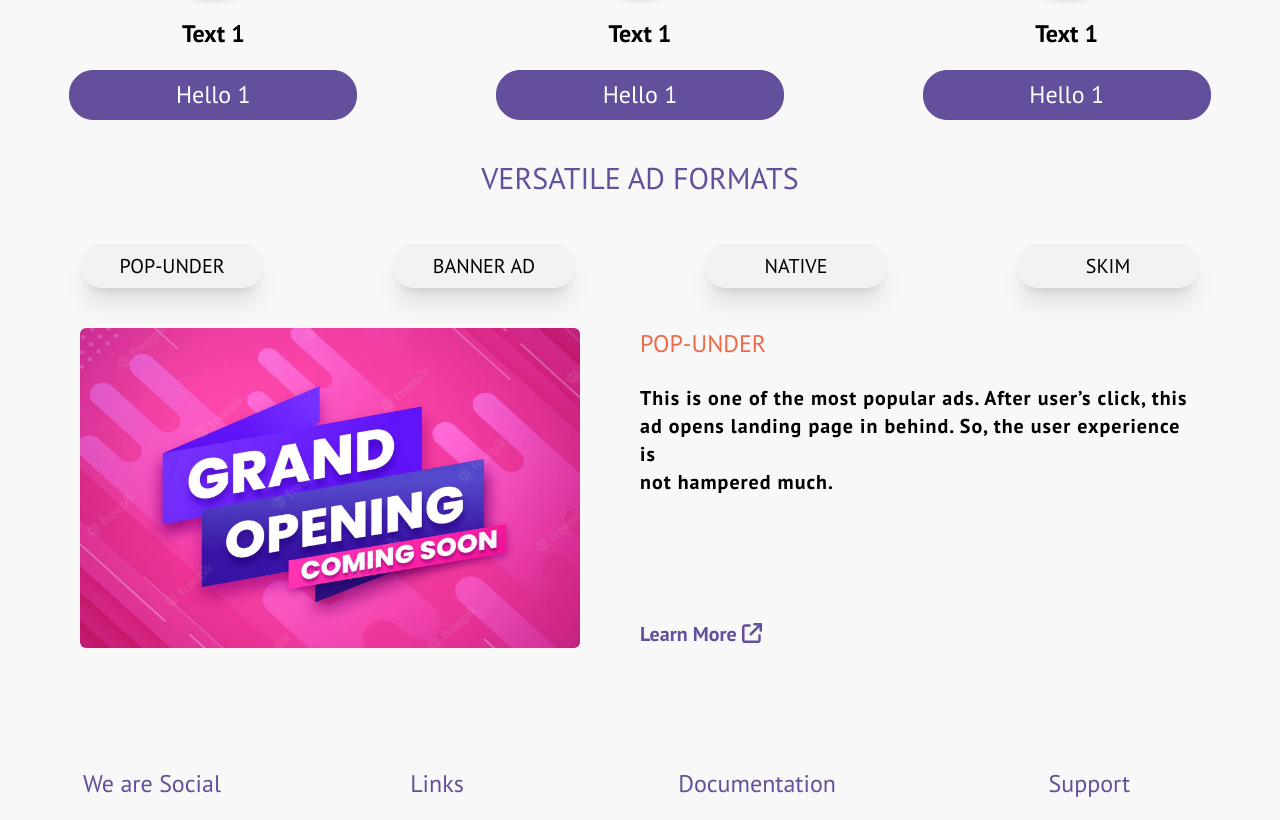
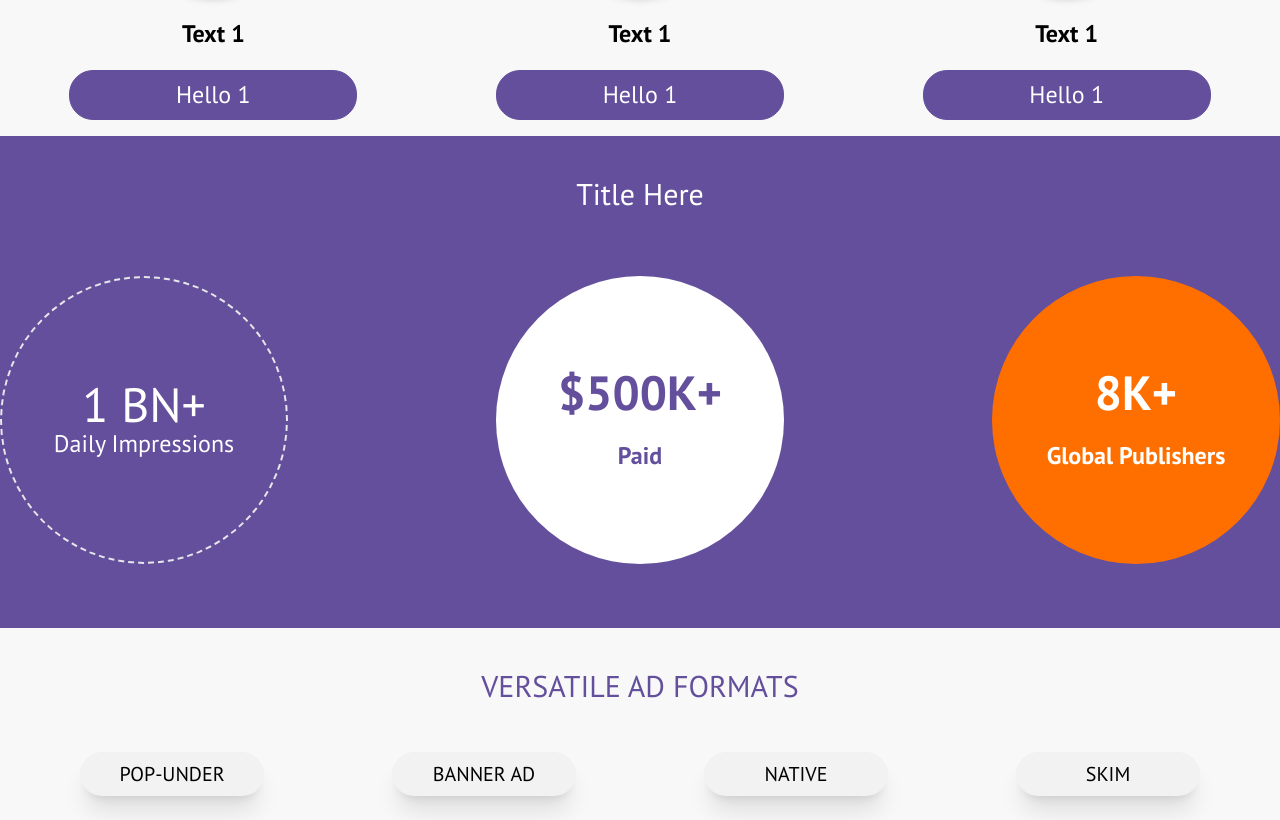
Before and after one commit to Ashraful2880/Masterkey-Assignment-1, a React (Create React App) app: page / in a window 1280 px wide. Shown: the part 560-1380 px from the top of the page. Built offline with nearby package versions, Linux system fonts and the light colour scheme.

Commit message:
Home Feature page design added

```diff
--- a/src/Component/Dashboard/BannarAd/BannarAd.jsx
+++ b/src/Component/Dashboard/BannarAd/BannarAd.jsx
@@ -2,7 +2,7 @@ import { faArrowUpRightFromSquare } from '@fortawesome/free-solid-svg-icons';
 import { FontAwesomeIcon } from '@fortawesome/react-fontawesome';
 import React from 'react';
 import { Link } from 'react-router-dom';
-import banarAd from "../../../Assets/Images/advertisement.png";
+import banarAd from "../../../Assets/Images/advertisement-2.png";
 
 const BannarAd = () => {
     return (
--- a/src/Component/Dashboard/Native/Native.jsx
+++ b/src/Component/Dashboard/Native/Native.jsx
@@ -2,7 +2,7 @@ import { faArrowUpRightFromSquare } from '@fortawesome/free-solid-svg-icons';
 import { FontAwesomeIcon } from '@fortawesome/react-fontawesome';
 import React from 'react';
 import { Link } from 'react-router-dom';
-import nativeImage from '../../../Assets/Images/advertisement.png';
+import nativeImage from '../../../Assets/Images/advertisement-4.png';
 
 const Native = () => {
     return (
--- /dev/null
+++ b/src/Component/Home/About.jsx
@@ -0,0 +1,27 @@
+import React from 'react';
+
+const About = () => {
+    return (
+        <div className="bg-[#644F9C]">
+            <div className="container mx-auto">
+                <h2 className="text-3xl text-white pt-10">Title Here</h2>
+                <div className="flex justify-between items-center py-16">
+                    <div className="text-white border-2 border-dashed rounded-full h-72 w-72 flex flex-col justify-center items-center">
+                        <h1 className="text-5xl">1 BN+</h1>
+                        <h4 className="text-2xl">Daily Impressions</h4>
+                    </div>
+                    <div className="text-[#644F9C] font-bold bg-white rounded-full h-72 w-72 flex flex-col justify-center items-center">
+                        <h1 className="text-5xl">$500K+</h1>
+                        <h4 className="text-2xl mt-6">Paid</h4>
+                    </div>
+                    <div className="text-white font-bold bg-[#FF6F00] rounded-full h-72 w-72 flex flex-col justify-center items-center">
+                        <h1 className="text-5xl mb-6">8K+</h1>
+                        <h4 className="text-2xl">Global Publishers</h4>
+                    </div>
+                </div>
+            </div>
+        </div>
+    );
+};
+
+export default About;
--- a/src/Component/Home/Home.jsx
+++ b/src/Component/Home/Home.jsx
@@ -1,6 +1,7 @@
 import React from 'react';
 import Advertiser from '../Advertiser/Advertiser';
 import Dashboard from '../Dashboard/Dashboard/Dashboard';
+import About from './About';
 import Bannar from './Bannar';
 
 const Home = () => {
@@ -8,6 +9,7 @@ const Home = () => {
         <div>
             <Bannar />
             <Advertiser />
+            <About />
             <Dashboard />
         </div>
     );
```
Also changed, not shown: src/Assets/Images/advertisement-2.png (added), src/Assets/Images/advertisement-4.png (added).
